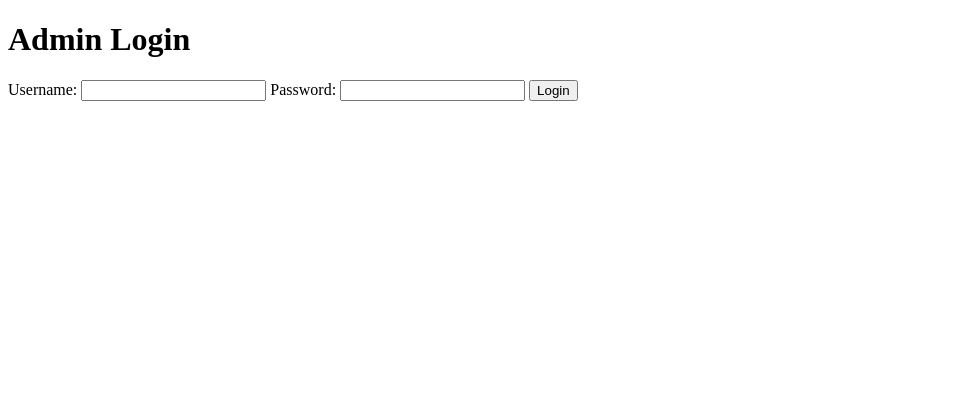
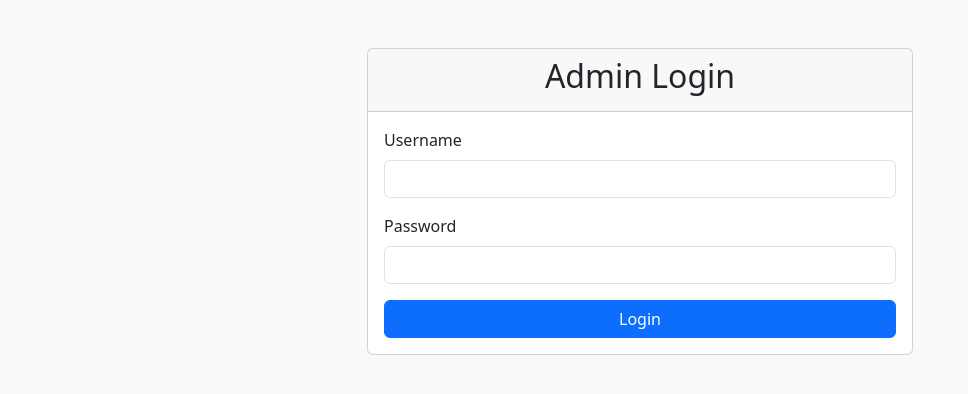
Before and after one commit to dejandurlevic/gym_management, a PHP site: page / in a window 1280 px wide. Shown: the top 394 px of the page, without its empty margins (0-968 px from the left). Run offline with PHP 8.4, Linux system fonts and the light colour scheme.

Commit message:
update admin login

```diff
--- a/index.php
+++ b/index.php
@@ -2,7 +2,7 @@
 session_start();
 
 if(isset($_SESSION['error'])) {
-    echo '<div class="error">' . $_SESSION['error'] . '</div>';
+    echo '<div class="alert alert-danger" role="alert">' . $_SESSION['error'] . '</div>';
     unset($_SESSION['error']); // We remove the message from the session after it is displayed
 }
 ?>
@@ -11,23 +11,35 @@ if(isset($_SESSION['error'])) {
 <head>
     <meta charset="UTF-8">
     <meta name="viewport" content="width=device-width, initial-scale=1.0">
-    <title>Document</title>
-    <style>
-        .error {
-            color: red;
-            margin-bottom: 10px;
-            font-size: 16px;
-        }
-    </style>
+    <title>Admin Login</title>
+    <link rel="stylesheet" href="https://cdn.jsdelivr.net/npm/bootstrap@5.3.3/dist/css/bootstrap.min.css">
 </head>
-<body>
-    <h1>Admin Login</h1>
+<body class="bg-light">
+    <div class="container">
+        <div class="row justify-content-center">
+            <div class="col-md-6">
+                <div class="card mt-5">
+                    <div class="card-header text-center">
+                        <h2>Admin Login</h2>
+                    </div>
+                    <div class="card-body">
+                        <form action="Models/login.php" method="post">
+                            <div class="mb-3">
+                                <label for="username" class="form-label">Username</label>
+                                <input type="text" name="username" id="username" class="form-control" required>
+                            </div>
+                            <div class="mb-3">
+                                <label for="password" class="form-label">Password</label>
+                                <input type="password" name="password" id="password" class="form-control" required>
+                            </div>
+                            <button type="submit" class="btn btn-primary w-100">Login</button>
+                        </form>
+                    </div>
+                </div>
+            </div>
+        </div>
+    </div>
 
-    <form action="Models/login.php" method="post">
-        Username: <input type="text" name="username">
-        Password: <input type="password" name="password">
-        <button type="submit">Login</button>
-   </form>
-
+    <script src="https://cdn.jsdelivr.net/npm/bootstrap@5.3.3/dist/js/bootstrap.bundle.min.js" integrity="sha384-YvpcrYf0tY3lHB60NNkmXc5s9fDVZLESaAA55NDzOxhy9GkcIdslK1eN7N6jIeHz" crossorigin="anonymous"></script>
 </body>
 </html>
```
Also changed, not shown: 1 other file.
